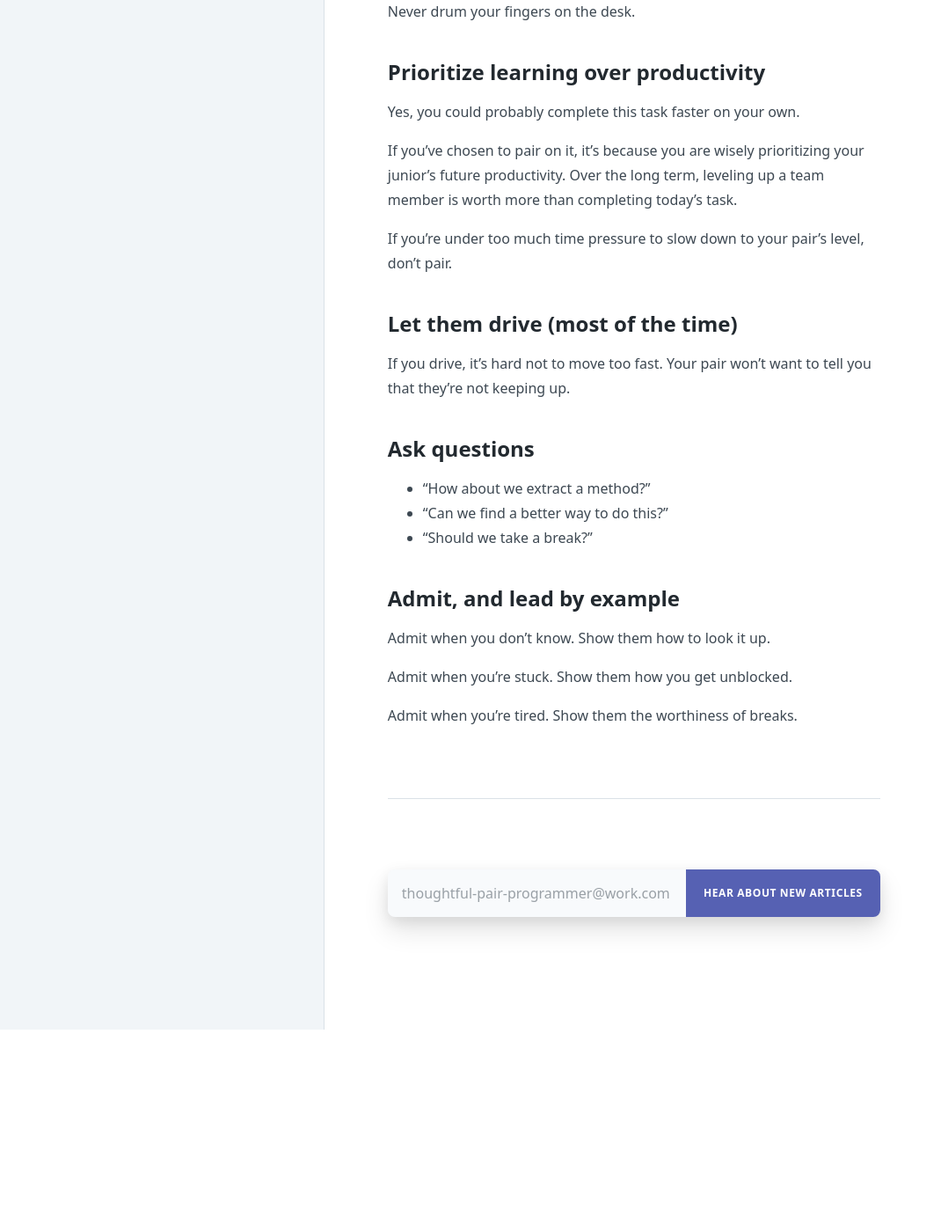
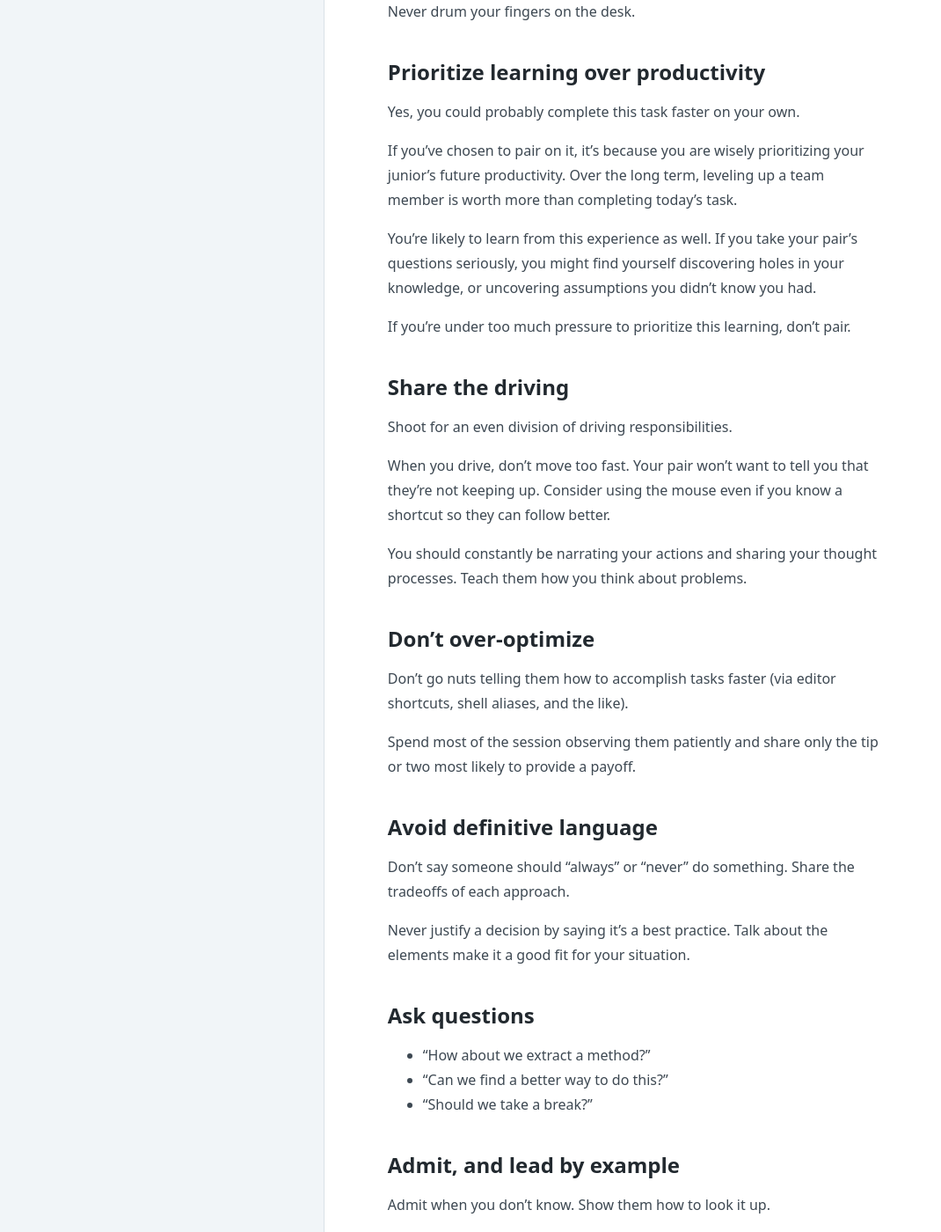
Before and after one commit to tupleapp/pair-programming-guide, a Jekyll site: the page built from _pages/how-to-pair-with-a-junior-developer.md, in a window 1280 px wide and 1400 px high, scrolled down 944 px. Shown: the whole window at 88% size, without its empty margins (0-1070 px from the left). Built offline with Jekyll 4.4.1, drawn with Linux system fonts in a browser that asks for light colours; before the commit the page ends 2114 px from its top, so only the background shows below that; some of the changed text lies outside the part shown.

Commit message:
clean up based on edit

```diff
--- a/_pages/how-to-pair-with-a-junior-developer.md
+++ b/_pages/how-to-pair-with-a-junior-developer.md
@@ -43,12 +43,32 @@ Yes, you could probably complete this task faster on your own.
 
 If you've chosen to pair on it, it's because you are wisely prioritizing your junior's future productivity. Over the long term, leveling up a team member is worth more than completing today's task.
 
-If you're under too much time pressure to slow down to your pair's level, don't pair.
+You're likely to learn from this experience as well. If you take your pair's questions seriously, you might find yourself discovering holes in your knowledge, or uncovering assumptions you didn't know you had.
+
+If you're under too much pressure to prioritize this learning, don't pair.
 
 
-## Let them drive (most of the time)
+## Share the driving
 
-If you drive, it's hard not to move too fast. Your pair won't want to tell you that they're not keeping up.
+Shoot for an even division of driving responsibilities.
+
+When you drive, don't move too fast. Your pair won't want to tell you that they're not keeping up. Consider using the mouse even if you know a shortcut so they can follow better.
+
+You should constantly be narrating your actions and sharing your thought processes. Teach them how you think about problems.
+
+
+## Don't over-optimize
+
+Don't go nuts telling them how to accomplish tasks faster (via editor shortcuts, shell aliases, and the like).
+
+Spend most of the session observing them patiently and share only the tip or two most likely to provide a payoff.
+
+
+## Avoid definitive language
+
+Don't say someone should "always" or "never" do something. Share the tradeoffs of each approach.
+
+Never justify a decision by saying it's a best practice. Talk about the elements make it a good fit for your situation.
 
 
 ## Ask questions
```
Also changed, not shown: other parts of _pages/how-to-pair-with-a-junior-developer.md (+1 -1 lines).
